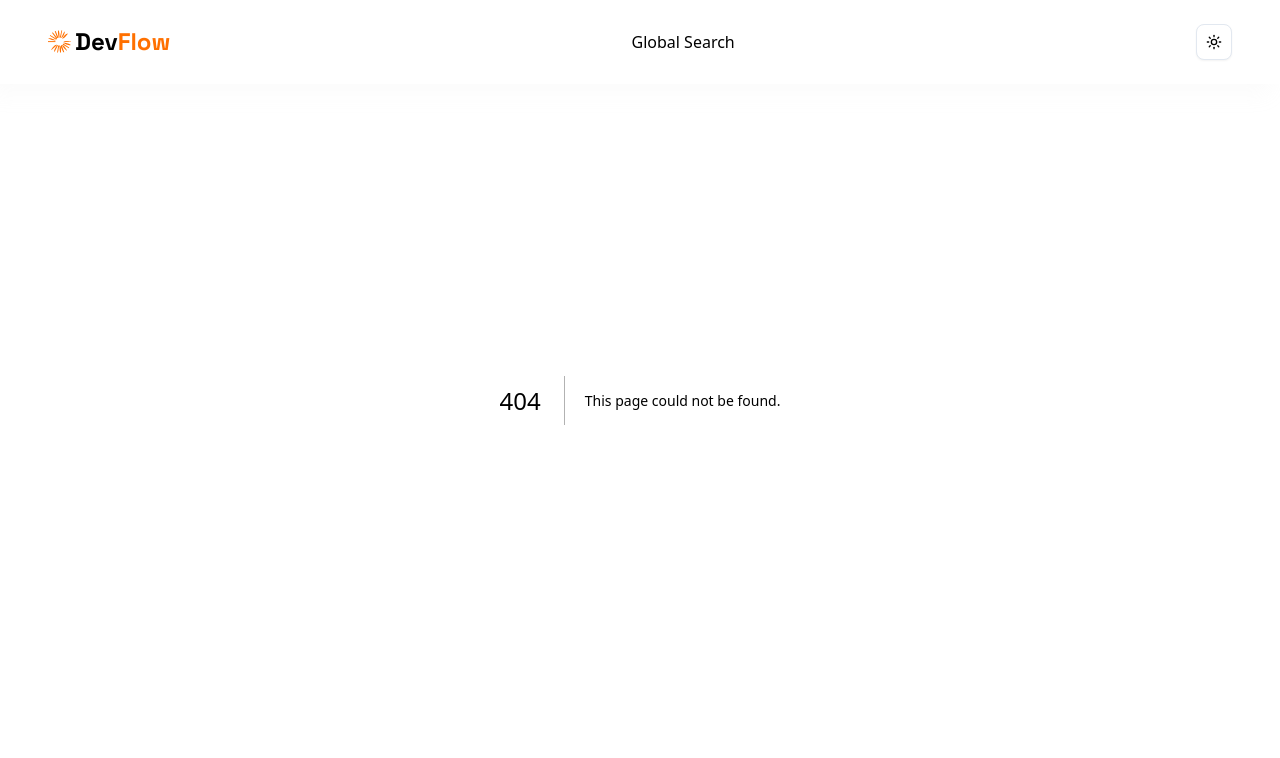
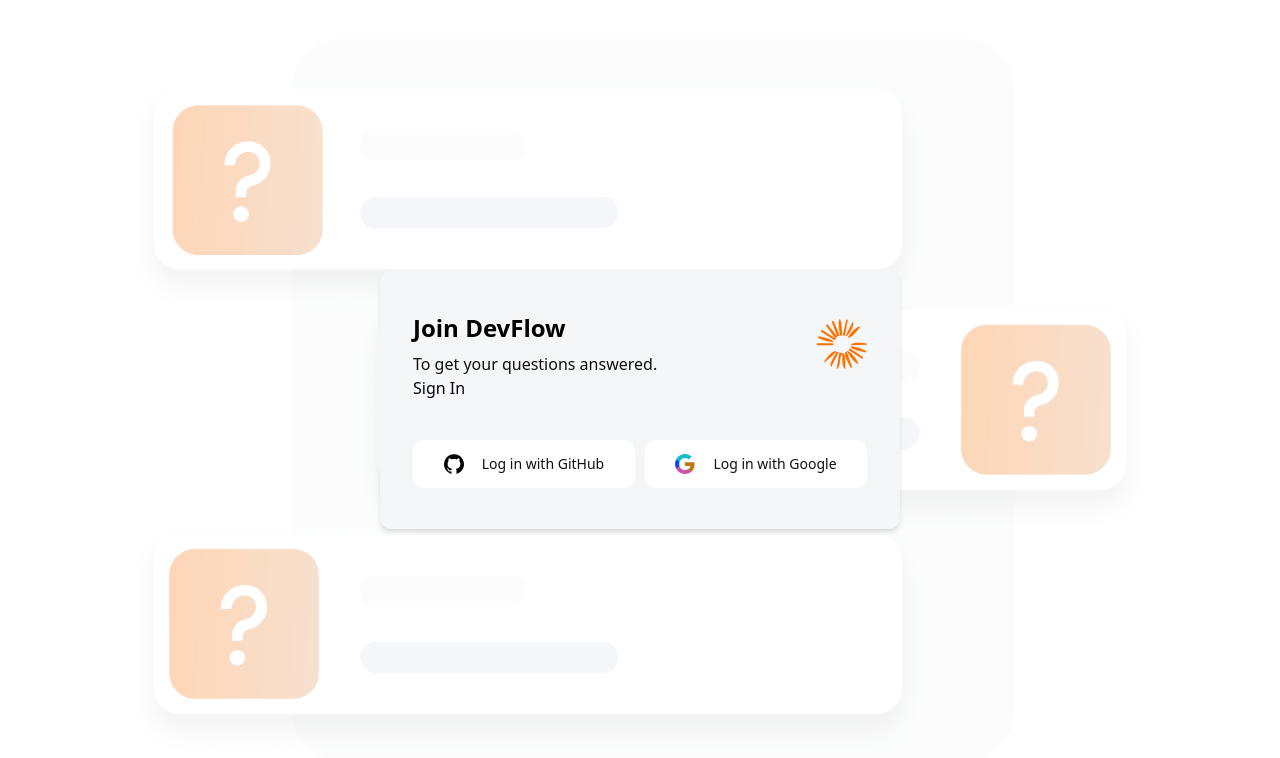
Before and after one commit to Ankit-Kum-ar/devoverflow, a Next.js app: page /sign-in in a window 1280 px wide. Before the commit this address had no page. Shown: the top 758 px of the page. Built offline with nearby package versions, Linux system fonts and the light colour scheme.

Commit message:
feat: setup the group route and layouts of each group route such as auth and root.

```diff
--- /dev/null
+++ b/app/(auth)/layout.tsx
@@ -0,0 +1,31 @@
+import SocialAuthForm from "@/components/forms/SocialAuthForm";
+import Image from "next/image";
+import { ReactNode } from "react";
+
+const AuthLayout = ({ children }: { children: ReactNode }) => {
+  return (
+    <main className="flex min-h-screen items-center justify-center dark:bg-[url('/images/auth-dark.png')] bg-[url('/images/auth-light.png')] bg-cover bg-center bg-no-repeat px-4 py-10">
+      <section className="light-border background-light800_dark200 shadow-light100_dark100 min-w-full rounded-[10px] border px-4 py-10 shadow-md sm:min-w-[520px] sm:px-8">
+        <div className="flex items-center justify-between gap-2">
+          <div className="space-y-2.5 ">
+            <h1 className="h2-bold text-dark100_light900 ">Join DevFlow</h1>
+            <p className="paragraph-regular text-dark500_light400">
+              To get your questions answered.
+            </p>
+          </div>
+          <Image
+            src="/images/site-logo.svg"
+            width={50}
+            height={50}
+            alt="DevFlow logo"
+            className="object-contain"
+          />
+        </div>
+        {children}
+        <SocialAuthForm />
+      </section>
+    </main>
+  );
+};
+
+export default AuthLayout;
--- /dev/null
+++ b/app/(auth)/sign-in/page.tsx
@@ -0,0 +1,9 @@
+const SignIn = () => {
+  return (
+    <div>
+      Sign In
+    </div>
+  )
+}
+
+export default SignIn
--- /dev/null
+++ b/app/(auth)/sign-up/page.tsx
@@ -0,0 +1,10 @@
+
+const SignUp = () => {
+  return (
+    <div>
+        Sign Up
+    </div>
+  )
+}
+
+export default SignUp
--- /dev/null
+++ b/app/(root)/layout.tsx
@@ -0,0 +1,14 @@
+import Navbar from '@/components/navigation/navbar'
+import { ReactNode } from 'react'
+import { ReactNode } from 'react'
+
+const RootLayout = ({ children }: { children: ReactNode }) => {
+  return (
+    <main>
+        <Navbar />
+        {children}
+    </main>
+  )
+}
+
+export default RootLayout
--- a/app/layout.tsx
+++ b/app/layout.tsx
@@ -3,7 +3,6 @@
 
 import "./globals.css";
 import ThemeProvider from "@/context/Theme";
-import Navbar from "@/components/navigation/navbar";
 
 const inter = Inter({
   variable: "--font-inter",
@@ -40,7 +39,6 @@
           enableSystem
           disableTransitionOnChange
         >
-          <Navbar />
           {children}
         </ThemeProvider>
       </body>
--- /dev/null
+++ b/components/forms/SocialAuthForm.tsx
@@ -0,0 +1,33 @@
+import Image from "next/image";
+import { Button } from "../ui/button";
+
+const SocialAuthForm = () => {
+  const buttonClasses =
+    "background-dark400_light900 body-medium text-dark200_light800 min-h-12 flex-1 rounded-lg px-4 py-3.5";
+  return (
+    <div className="mt-10 flex flex-wrap gap-2.5">
+      <Button className={buttonClasses}>
+        <Image
+          src="/icons/github.svg"
+          width={20}
+          height={20}
+          alt="GitHub icon"
+          className="mr-2.5 invert-colors object-contain"
+        />
+        <span>Log in with GitHub</span>
+      </Button>
+      <Button className={buttonClasses}>
+        <Image
+          src="/icons/google.svg"
+          width={20}
+          height={20}
+          alt="Google icon"
+          className="mr-2.5 invert-colors object-contain"
+        />
+        <span>Log in with Google</span>
+      </Button>
+    </div>
+  );
+};
+
+export default SocialAuthForm;
--- a/package.json
+++ b/package.json
@@ -14,6 +14,7 @@
     "eslint-config-prettier": "^10.1.8",
     "lucide-react": "^0.575.0",
     "next": "15.3.1",
+    "next-auth": "^4.24.13",
     "next-themes": "^0.4.6",
     "prettier": "^3.8.1",
     "radix-ui": "^1.4.3",
```
Also changed, not shown: app/(root)/page.tsx (renamed from app/page.tsx), 1 other file (tests, documents, lock files or other folders).
